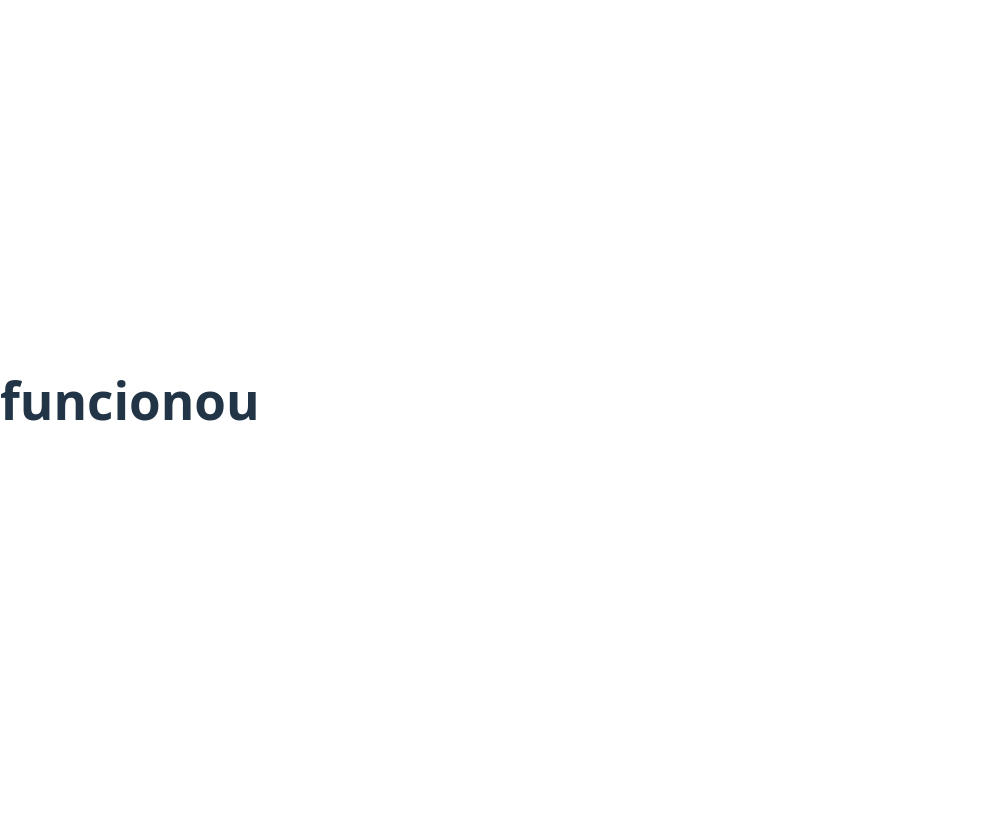
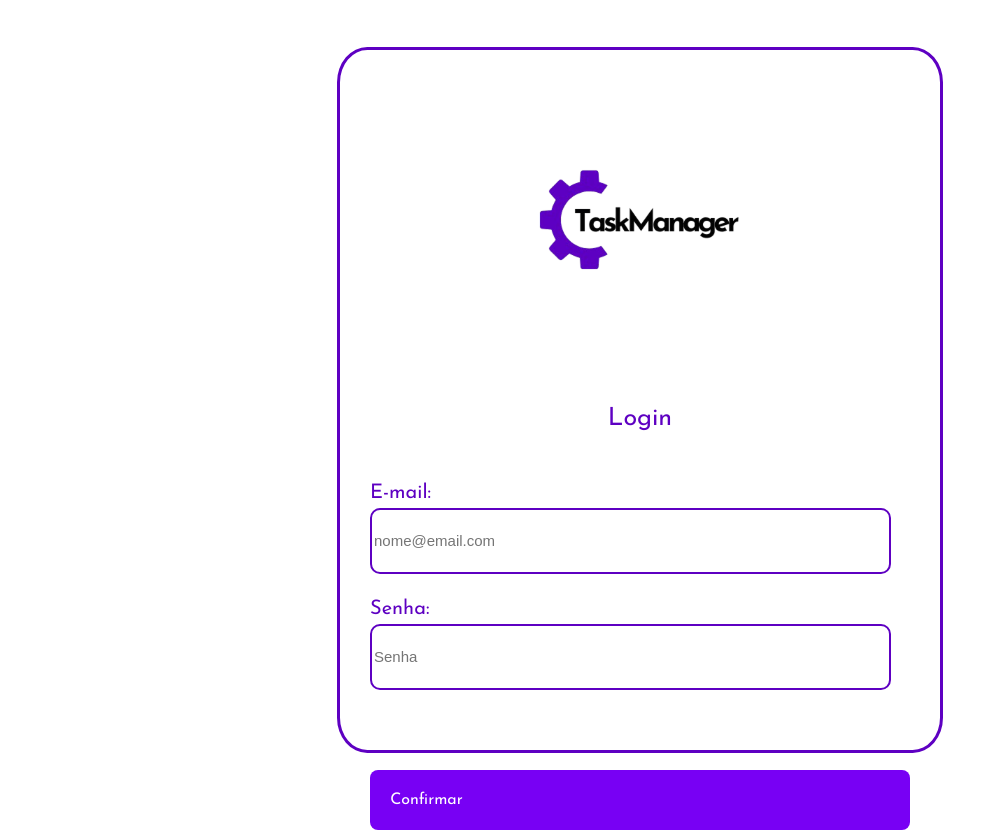
Before and after one commit to CortesMichael/TaskManagerFront, a React (Vite) app: page / in a window 1280 px wide. Shown: the whole page, without its empty margins (0-1005 px from the left). Before the commit the page ends 800 px from the top, so only its background shows below. Built offline with nearby package versions, Linux system fonts and the light colour scheme.

Commit message:
começo da criação da tela de login

```diff
--- a/src/pages/login/Login.jsx
+++ b/src/pages/login/Login.jsx
@@ -16,10 +16,21 @@ export const Login = () => {
     }, []) //verifica se esta logado
 
     return(
+        //chama o module.css
         <div className={style.page}>
-            <h1>
-                funcionou
-            </h1>
+            <div className={style.BoxLogin}>
+                <img src="/logoTaskManager.png" alt="Logo TaskManager" />
+                <p>Login</p>
+            </div>
+            <div className={style.BoxEmail}>
+                <label>E-mail:</label>
+                <input type="text" placeholder="nome@email.com"/>
+            </div>
+            <div className={style.BoxPassword}>
+                <label>Senha:</label>
+                <input type="password" placeholder="Senha"/>
+            </div>
+            <button type="submit">Confirmar</button>
         </div>
     );
 }
--- a/src/pages/login/Login.module.css
+++ b/src/pages/login/Login.module.css
@@ -0,0 +1,85 @@
+@import url('https://fonts.googleapis.com/css2?family=Josefin+Sans&display=swap');
+
+body{
+    font-family: "Josefin Sans", sans-serif;
+    background-color: #FFF;
+    display: flex;
+    justify-content: center;
+    align-items: center;
+}
+
+button{
+    display: flex;
+    margin: 0 auto;
+    margin-top: 80px;
+    color: #FFF;
+    background-color: #7800F4;
+    width: 90%;
+    height: 60px;
+    align-items: center;
+}
+
+.page{
+    border: solid #5E00C2;
+    border-radius: 5%;
+    width: 600px;
+    height: 700px;
+}
+
+.BoxLogin img{
+    position: relative;
+    width: 350px;
+    height: auto;
+    display: flex;
+    margin: 0 auto;
+}
+
+.BoxLogin p{
+    margin: 0 auto;
+    display: flex;
+    justify-content: center;
+    color: #5E00C2;
+    font-size: 25px;
+}
+
+.BoxEmail{
+    color: #5E00C2;
+    margin-left: 30px;
+    margin-top: 40px;
+}
+
+.BoxEmail label{
+    font-size: 20px;
+    display: block;
+}
+
+.BoxEmail input{
+    background-color: white;
+    color: black;
+    font-size: 15px;
+    border: solid 2px #5E00C2;
+    border-radius: 10px;
+    width: 90%;
+    height: 60px;
+}
+
+.BoxPassword{
+    color: #5E00C2;
+    margin-left: 30px;
+    margin-top: 20px;
+}
+
+.BoxPassword label{
+    font-size: 20px;
+    display: block;
+}
+
+.BoxPassword input{
+    background-color: white;
+    color: black;
+    font-size: 15px;
+    border: solid 2px #5E00C2;
+    border-radius: 10px;
+    width: 90%;
+    height: 60px;
+}
```
Also changed, not shown: public/logoTaskManager.png (added), src/components/NavBar.jsx (added), src/components/NavBar.module.css (added).
